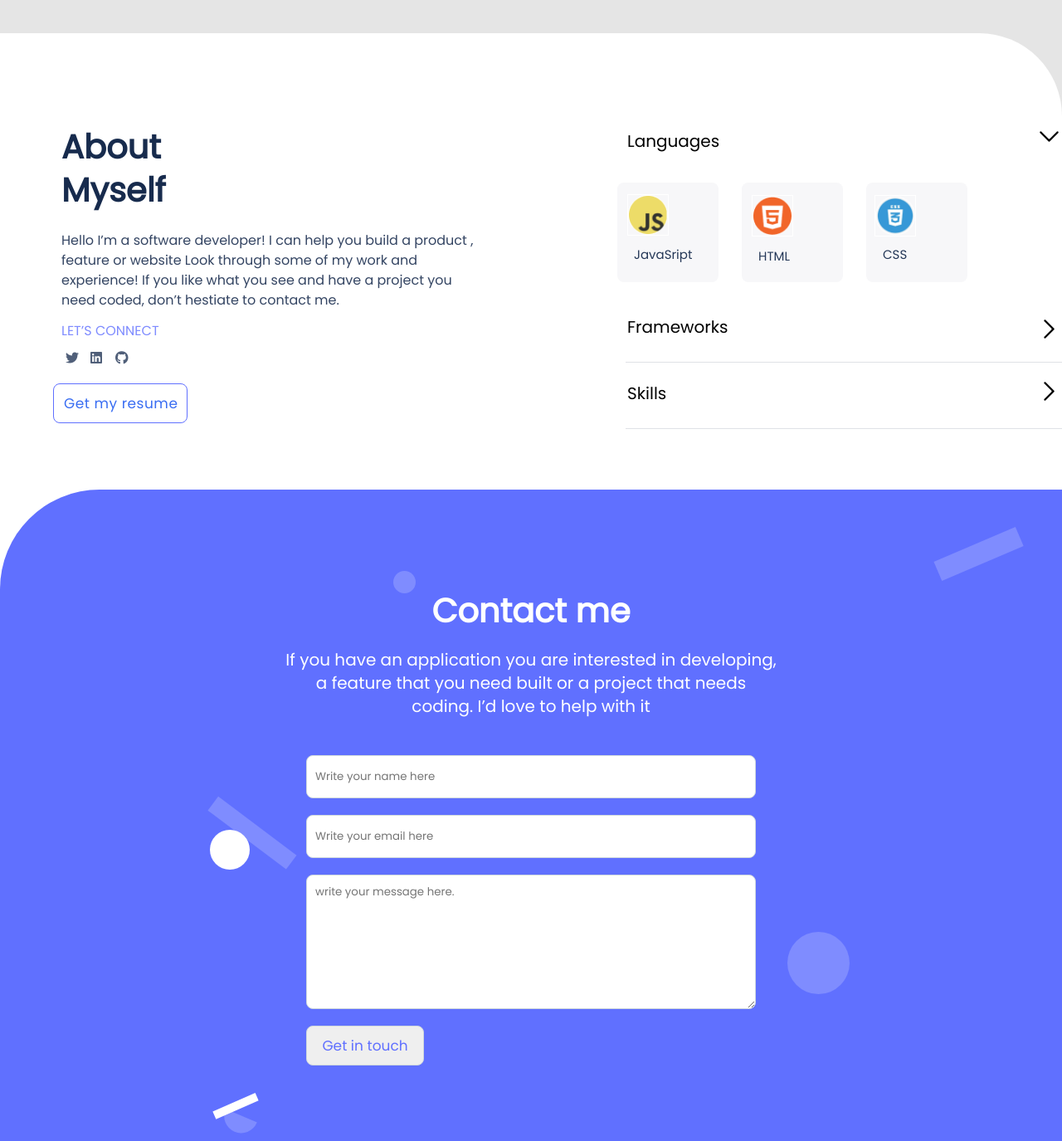
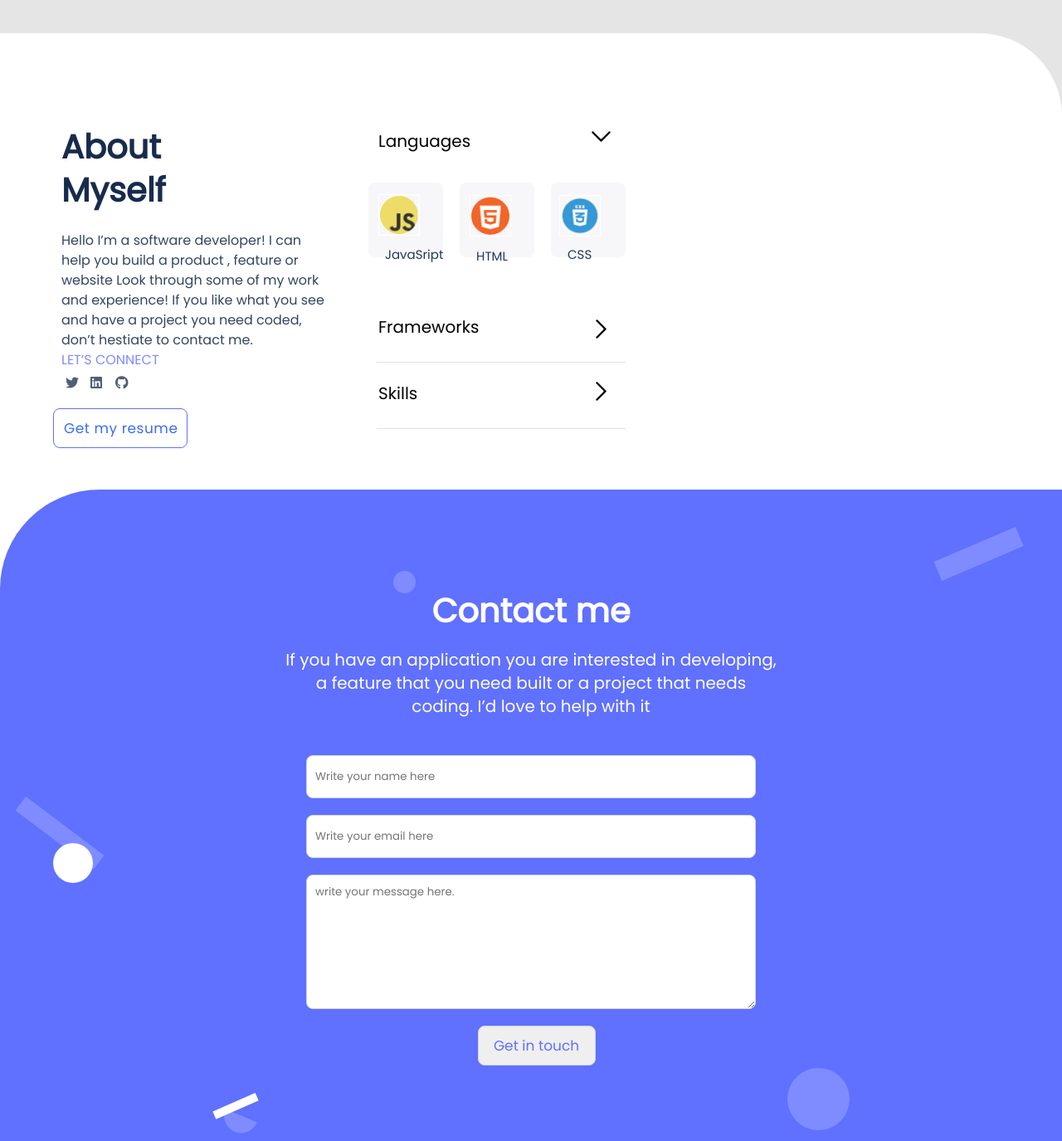
Before and after one commit to ahmed025566/My-Portfolio, a website: page index.html in a window 1280 px wide. Shown: the part 3460-4835 px from the top of the page at 83% size. Drawn offline with Linux system fonts and the light colour scheme.

Commit message:
Fix bugs and upload requried changes

```diff
--- a/index.css
+++ b/index.css
@@ -1176,6 +1176,26 @@ textarea {
   .nav-bar {
     display: none;
   }
+
+  #twitter {
+    position: absolute;
+    top: 100px;
+    left: 5px;
+  }
+
+  #linkedin {
+    top: 100px;
+    left: 35px;
+  }
+
+  #github {
+    top: 100px;
+    left: 65px;
+  }
+
+  .contact-form h3 {
+    position: absolute;
+  }
 }
 
 @media only screen and (min-width: 768px) {
@@ -1502,47 +1522,46 @@ textarea {
   .About-my-self .about-my-self-paragraph {
     margin-left: 50px;
     margin-top: -20px;
-    width: 500px;
   }
 
   #connect {
     margin-left: 50px;
-    margin-top: -110px;
+    margin-top: -40px;
   }
 
   .About-my-self #twitter {
-    margin-top: 50px;
+    margin-top: 80px;
     margin-left: -20px;
   }
 
   .About-my-self #linkedin {
-    margin-top: 50px;
+    margin-top: 80px;
     margin-left: -20px;
   }
 
   .About-my-self #github {
-    margin-top: 50px;
+    margin-top: 80px;
     margin-left: -20px;
   }
 
   .resume {
     margin-left: 40px;
-    margin-top: -80px;
+    margin-top: -50px;
   }
 
   .About-my-self .skill-list {
     top: -500px;
-    left: 700px;
+    left: 400px;
   }
 
   #lango button {
-    left: 500px;
+    left: 260px;
     top: calc(6% - 40px / 2);
   }
 
   .lango-list .ja-sc {
-    width: 122px;
-    height: 120px;
+    width: 90px;
+    height: 90px;
     left: 0;
     position: absolute;
   }
@@ -1558,10 +1577,10 @@ textarea {
   }
 
   .lango-list .html {
-    width: 122px;
-    height: 120px;
-    position: absolute;
-    left: 150px;
+    width: 90px;
+    height: 90px;
+    position: absolute;
+    left: 110px;
   }
 
   .lango-list .html .image-2 {
@@ -1574,10 +1593,10 @@ textarea {
   }
 
   .lango-list .css {
-    width: 122px;
-    height: 120px;
-    position: absolute;
-    left: 300px;
+    width: 90px;
+    height: 90px;
+    position: absolute;
+    left: 220px;
   }
 
   .lango-list .css .image-3 {
@@ -1596,11 +1615,11 @@ textarea {
   }
 
   .skill-list .frameworks .f-btn {
-    left: 500px;
+    left: 260px;
   }
 
   .seprator {
-    width: 530px;
+    width: 300px;
     height: 1px;
     background: #dfe1e6;
     left: 10px;
@@ -1614,11 +1633,11 @@ textarea {
   }
 
   .skill-list .abilties .a-btn {
-    left: 500px;
+    left: 260px;
   }
 
   .seprator1 {
-    width: 530px;
+    width: 300px;
     height: 1px;
     background: #dfe1e6;
     left: 10px;
@@ -1647,6 +1666,12 @@ textarea {
 
   input {
     height: 30px;
+  }
+
+  .get-in-touch {
+    position: absolute;
+    left: 35%;
+    top: 100%;
   }
 
   .shape {
@@ -1682,13 +1707,15 @@ textarea {
   .eclipse5 {
     width: 48px;
     height: 48px;
-    top: 50%;
+    top: 52%;
+    left: 5%;
   }
 
   .rectangle7 {
     width: 117.53px;
     height: 21px;
     top: 49.2%;
+    left: 1%;
   }
 
   .border-raduis {
@@ -1698,7 +1725,7 @@ textarea {
     background: #7f8cff;
     position: absolute;
     right: 20%;
-    top: 65%;
+    top: 85%;
   }
 
   .rectangle5 {
```
